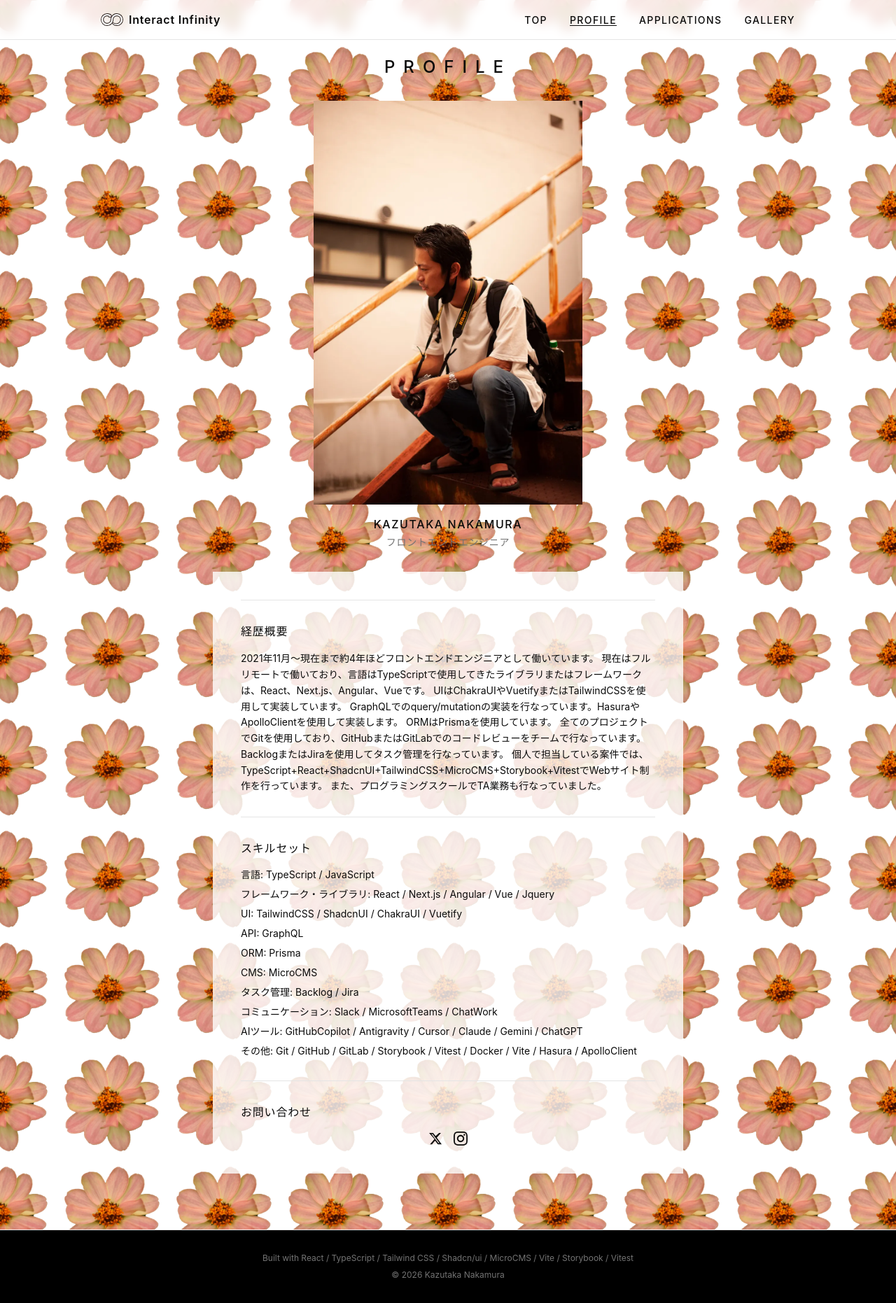
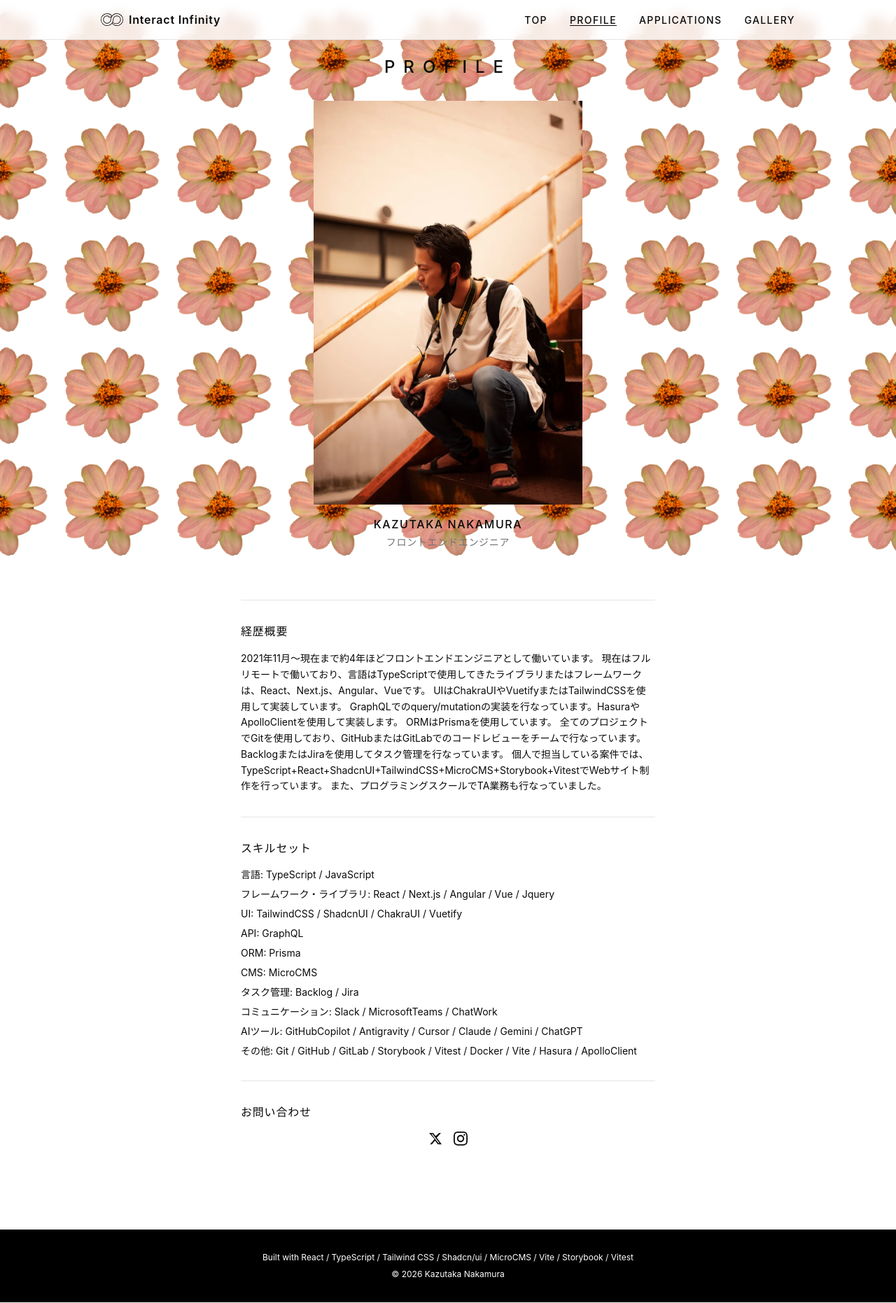
Before and after one commit to kazutakanakamura711/portfolio-fsd, a React (Vite) app: page /profile in a window 1280 px wide. Shown: the whole page at 70% size. Built offline with nearby package versions, Linux system fonts and the light colour scheme; no server answers; what microcms-js-sdk would draw is missing.

Commit message:
fix: Parallax and footer style

```diff
--- a/src/app/styles/app.css
+++ b/src/app/styles/app.css
@@ -1,13 +1,20 @@
 body {
+  position: relative;
+}
+
+body::before {
+  content: '';
+  position: fixed;
+  inset: 0;
+  z-index: -1;
   background-image: url('@/shared/assets/img-flower.webp');
-  background-attachment: fixed;
   background-repeat: repeat;
   background-position: center;
   background-size: 20%;
 }
 
 @media (min-width: 768px) {
-  body {
+  body::before {
     background-size: 12.5%;
   }
 }
--- a/src/features/applications/applications-container.tsx
+++ b/src/features/applications/applications-container.tsx
@@ -3,9 +3,14 @@ import { ApplicationsList } from './ui'
 import { useApplications } from '@/shared/hooks'
 
 const ApplicationsSkeleton = () => (
-  <div className="flex flex-col gap-8">
+  <div className="flex flex-col gap-8 animate-in fade-in duration-300">
     {Array.from({ length: 3 }).map((_, i) => (
-      <div key={i} className="flex flex-col md:flex-row gap-8 border-t pt-8">
+      <div
+        key={i}
+        className={`flex flex-col md:flex-row gap-8 border-t pt-8 ${
+          i % 2 !== 0 ? 'md:flex-row-reverse' : ''
+        }`}
+      >
         <Skeleton className="w-full md:w-1/2 aspect-3/2" />
         <div className="w-full md:w-1/2 flex flex-col gap-4">
           <Skeleton className="h-6 w-1/2" />
--- a/src/features/applications/ui/applications-list.tsx
+++ b/src/features/applications/ui/applications-list.tsx
@@ -1,4 +1,6 @@
+import { useState } from 'react'
 import type { Applications } from '@/entities/microcms/applications'
+import { Skeleton } from '@/shared/ui'
 
 type Props = {
   applications: Applications[]
@@ -12,6 +14,7 @@ const ApplicationItem = ({
   index: number
 }) => {
   const isEven = index % 2 === 0
+  const [isLoaded, setIsLoaded] = useState(false)
 
   return (
     <article
@@ -20,11 +23,18 @@ const ApplicationItem = ({
       }`}
     >
       {/* 画像 */}
-      <div className="w-full md:w-1/2">
+      <div className="relative w-full md:w-1/2">
+        {!isLoaded && (
+          <Skeleton className="absolute inset-0 h-full w-full rounded-none" />
+        )}
         <img
           src={`${application.thumbnail.url}?w=800&q=75&fm=webp`}
           alt={application.title}
-          className="w-full h-auto object-cover"
+          className={`w-full h-auto object-cover transition-opacity duration-300 ${
+            isLoaded ? 'opacity-100' : 'opacity-0'
+          }`}
+          onLoad={() => setIsLoaded(true)}
+          onError={() => setIsLoaded(true)}
         />
       </div>
 
--- a/src/features/gallery/ui/gallery-grid.tsx
+++ b/src/features/gallery/ui/gallery-grid.tsx
@@ -1,5 +1,6 @@
 import { useState } from 'react'
 import { Dialog, DialogContent } from '@/shared/ui/shadcn/dialog'
+import { Skeleton } from '@/shared/ui'
 
 import img01 from '@/shared/assets/gallery/img-gallery-01.webp'
 import img02 from '@/shared/assets/gallery/img-gallery-02.webp'
@@ -19,6 +20,11 @@ type GalleryImage = (typeof GALLERY_IMAGES)[number]
 
 export const GalleryGrid = () => {
   const [selected, setSelected] = useState<GalleryImage | null>(null)
+  const [loadedImages, setLoadedImages] = useState<Record<string, boolean>>({})
+
+  const handleImageLoaded = (alt: string) => {
+    setLoadedImages((previous) => ({ ...previous, [alt]: true }))
+  }
 
   return (
     <>
@@ -28,12 +34,19 @@ export const GalleryGrid = () => {
             key={image.alt}
             type="button"
             onClick={() => setSelected(image)}
-            className="overflow-hidden cursor-pointer"
+            className="relative overflow-hidden cursor-pointer aspect-square"
           >
+            {!loadedImages[image.alt] && (
+              <Skeleton className="absolute inset-0 h-full w-full rounded-none" />
+            )}
             <img
               src={image.src}
               alt={image.alt}
-              className="w-full aspect-square object-cover transition-transform duration-300 hover:scale-105"
+              className={`w-full h-full object-cover transition-all duration-300 hover:scale-105 ${
+                loadedImages[image.alt] ? 'opacity-100' : 'opacity-0'
+              }`}
+              onLoad={() => handleImageLoaded(image.alt)}
+              onError={() => handleImageLoaded(image.alt)}
             />
           </button>
         ))}
--- a/src/features/profile/ui/profile-hero.tsx
+++ b/src/features/profile/ui/profile-hero.tsx
@@ -1,13 +1,26 @@
+import { useState } from 'react'
 import profileImage from '@/shared/assets/img-profile.webp'
+import { Skeleton } from '@/shared/ui'
 
 export const ProfileHero = () => {
+  const [isLoaded, setIsLoaded] = useState(false)
+
   return (
     <div className="flex flex-col items-center gap-4">
-      <img
-        src={profileImage}
-        alt="Kazutaka Nakamura"
-        className="w-full max-w-sm object-cover"
-      />
+      <div className="relative w-full max-w-sm">
+        {!isLoaded && (
+          <Skeleton className="absolute inset-0 h-full w-full rounded-none" />
+        )}
+        <img
+          src={profileImage}
+          alt="Kazutaka Nakamura"
+          className={`w-full object-cover transition-opacity duration-300 ${
+            isLoaded ? 'opacity-100' : 'opacity-0'
+          }`}
+          onLoad={() => setIsLoaded(true)}
+          onError={() => setIsLoaded(true)}
+        />
+      </div>
       <div className="flex flex-col items-center gap-1">
         <p className="font-medium tracking-widest">KAZUTAKA NAKAMURA</p>
         <p className="text-sm text-muted-foreground tracking-wider">
--- a/src/features/top/ui/top-carousel.tsx
+++ b/src/features/top/ui/top-carousel.tsx
@@ -67,7 +67,7 @@ export const TopCarousel = ({ applications }: Props) => {
   }, [api, count])
 
   return (
-    <>
+    <div className="flex flex-col gap-8">
       <Carousel
         setApi={setApi}
         opts={{ align: 'start', loop: true }}
@@ -111,6 +111,7 @@ export const TopCarousel = ({ applications }: Props) => {
                     href={application.url}
                     target="_blank"
                     rel="noreferrer"
+                    aria-label={`${application.title} App`}
                     className="flex items-center gap-1 text-sm hover:opacity-60 transition-opacity"
                   >
                     <ExternalLink size={14} />
@@ -120,6 +121,7 @@ export const TopCarousel = ({ applications }: Props) => {
                     href={application.github_url}
                     target="_blank"
                     rel="noreferrer"
+                    aria-label={`${application.title} GitHub`}
                     className="flex items-center gap-1 text-sm hover:opacity-60 transition-opacity"
                   >
                     <span>GitHub</span>
@@ -133,7 +135,7 @@ export const TopCarousel = ({ applications }: Props) => {
         <CarouselNext className="right-2" />
       </Carousel>
 
-      <div className="flex items-center justify-center gap-2">
+      <div className="flex items-center justify-center gap-6">
         {Array.from({ length: count }).map((_, index) => (
           <button
             key={index}
@@ -148,6 +150,6 @@ export const TopCarousel = ({ applications }: Props) => {
           />
         ))}
       </div>
-    </>
+    </div>
   )
 }
--- a/src/widgets/footer/ui/footer.tsx
+++ b/src/widgets/footer/ui/footer.tsx
@@ -5,14 +5,10 @@ export const Footer = () => {
   const currentYear = new Date().getFullYear()
 
   return (
-    <footer className="border-t py-8 bg-black text-white">
+    <footer className="py-8 bg-black text-white">
       <div className="max-w-5xl mx-auto px-4 flex flex-col items-center gap-2">
-        <p className="text-xs text-muted-foreground text-center">
-          Built with {TECHNOLOGIES}
-        </p>
-        <p className="text-xs text-muted-foreground">
-          © {currentYear} Kazutaka Nakamura
-        </p>
+        <p className="text-xs text-center">Built with {TECHNOLOGIES}</p>
+        <p className="text-xs">© {currentYear} Kazutaka Nakamura</p>
       </div>
     </footer>
   )
```
Also changed, not shown: 1 other file (tests, documents, lock files or other folders).
